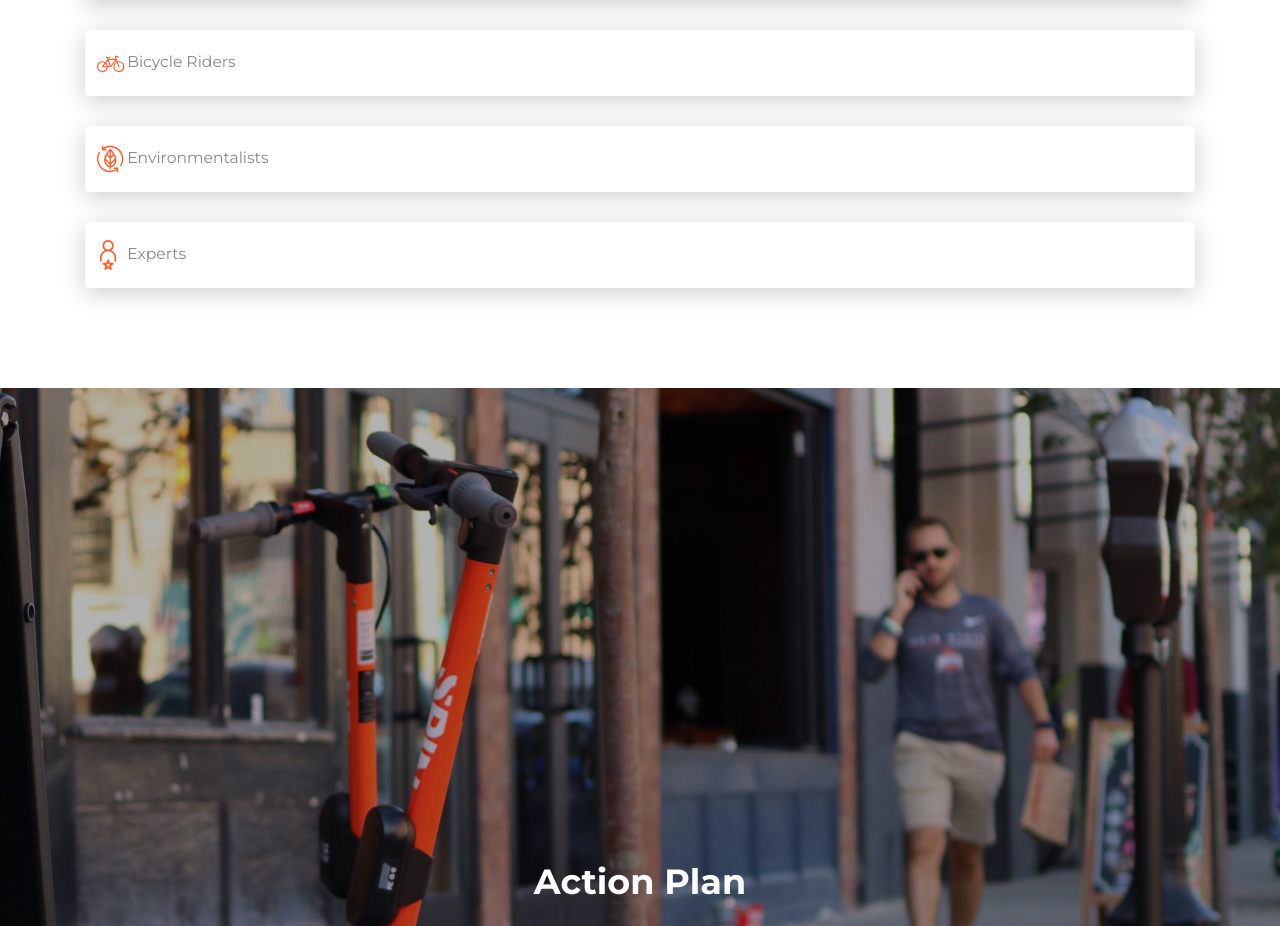
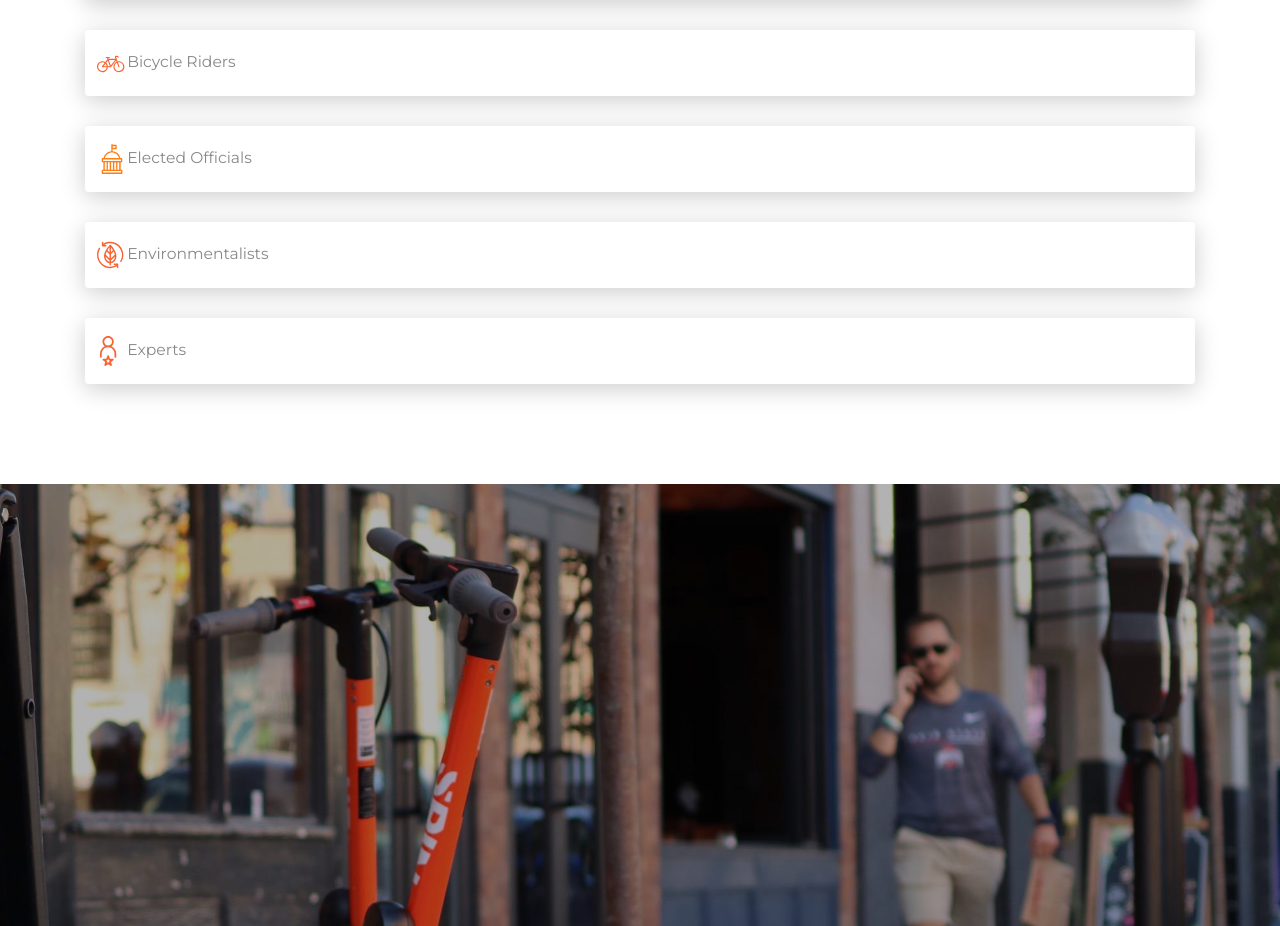
Before and after one commit to ParkingReformNetwork/PBD-Guide-Website, a plain HTML site: page index.html in a window 1280 px wide. Shown: the part 10850-11776 px from the top of the page. Drawn offline with nearby package versions, Linux system fonts and the light colour scheme.

Commit message:
Added elected officials

```diff
--- a/index.html
+++ b/index.html
@@ -785,7 +785,22 @@
                     </div>
                 </div>
 
+                <div class="card">
+                    <div class="card-header" id="headingFourteen">
+                        <h5 class="mb-0">
+                            <button class="btn btn-link collapsed" type="button" data-toggle="collapse" data-target="#collapseFourteen" aria-expanded="false" aria-controls="collapseFourteen">
+                                <img src="assets/img/icon14.svg" height="30px">Elected Officials
+                            </button>
+                        </h5>
+                    </div>
+                    <div id="collapseFourteen" class="collapse" aria-labelledby="headingFourteen" data-parent="#accordionexample2">
+                        <div class="card-body">
+                          Parking is a political issue. How much it should cost, how long a car occupies a space, where it is, how much of it there should be, who can access it... PBDs work to depoliticize parking. By charging the amount that drivers deem the parking to be worth, the question of price becomes one of utilizing city resources to manage parking and fund public goods. It also solves the question of time limits through its focus on occupancy. If someone wants to park somewhere for 8 hours, they should be allowed to do so as long as they pay the market rate for the curb space. By managing the parking that already exists, cities can avoid adding further costly parking infrastructure and, hopefully, repurpose some of their existing parking supply. By combining metered zones with an RPP, PBDs guarantee access to parking for drivers willing to pay and for residents within their neighborhood. Those who would prefer not to pay should be able to find cheaper parking a short walk away while the meter revenue pays for alternative transportation solutions that increase access to non-drivers. PBDs offer something to both sides of the political spectrum. By relying on market demand to fund public services, both liberal and conservative values are centered while solving the nonpartisan issue of parking availability.</br></br>
 
+                          Politicians can claim two prime victories via PBDs. First, they can solve the scarcity of parking availability in high occupancy areas. Generally, there is no scarcity of parking. There are plenty of parking spots that go unused every day in every city in America. The problem is that there are spots that are more desirable than others causing countless drivers to compete for the same spot. PBDs spread parkers out across a wider area while encouraging carless transportation, further increasing parking availability. The second victory is that metering generates a new, significant stream of revenue by creating a convenience fee. This optional tax on the use of the most desirable curb space leverages previously untapped city assets towards addressing local problems. Performance based parking fees release politicians from having to debate the price of parking and allow them to point to data showing the optimal price. While not meant to create jobs, this money can create a few. Construction, maintenance, sanitation, parking enforcement funded by the PBD reinvests money back into the community, a win for any politician.
+                        </div>
+                    </div>
+                </div>
 
                 <div class="card">
                     <div class="card-header" id="headingTwelve">
@@ -802,6 +817,7 @@
                         </div>
                     </div>
                 </div>
+
 
                 <div class="card">
                     <div class="card-header" id="headingThirteen">
```
Also changed, not shown: assets/img/icon14.svg (added).
